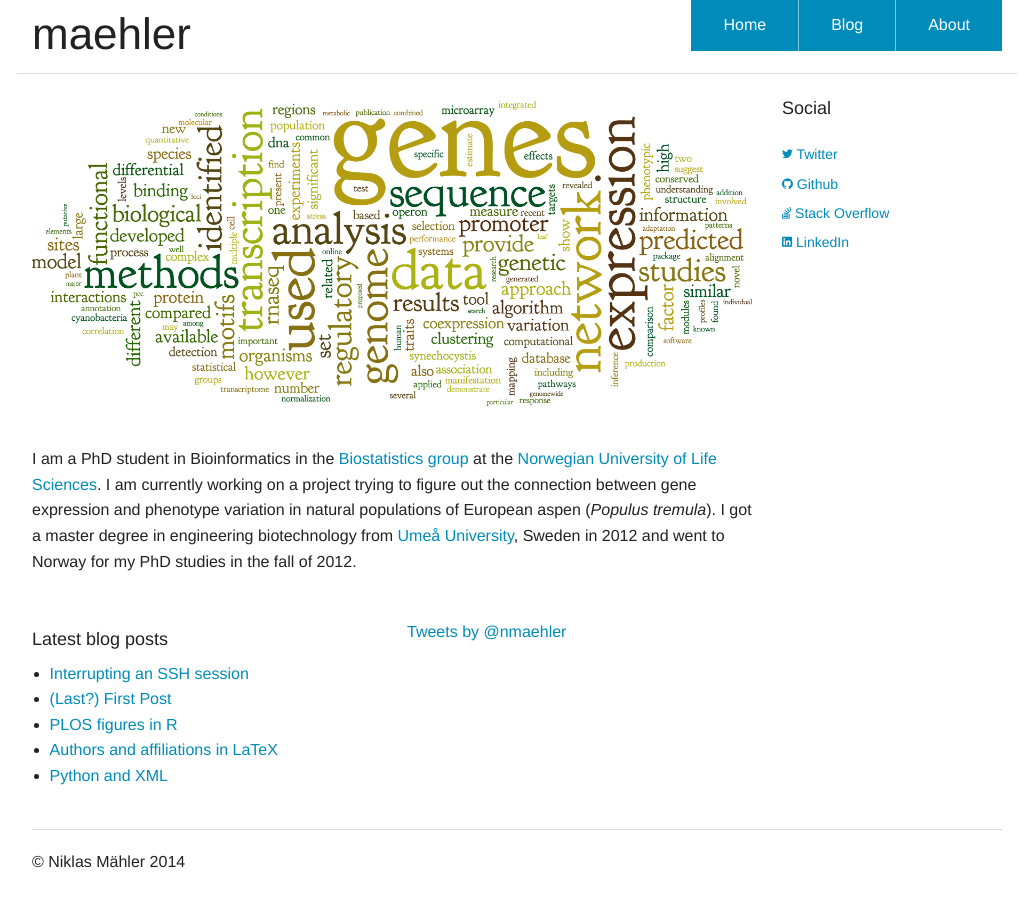
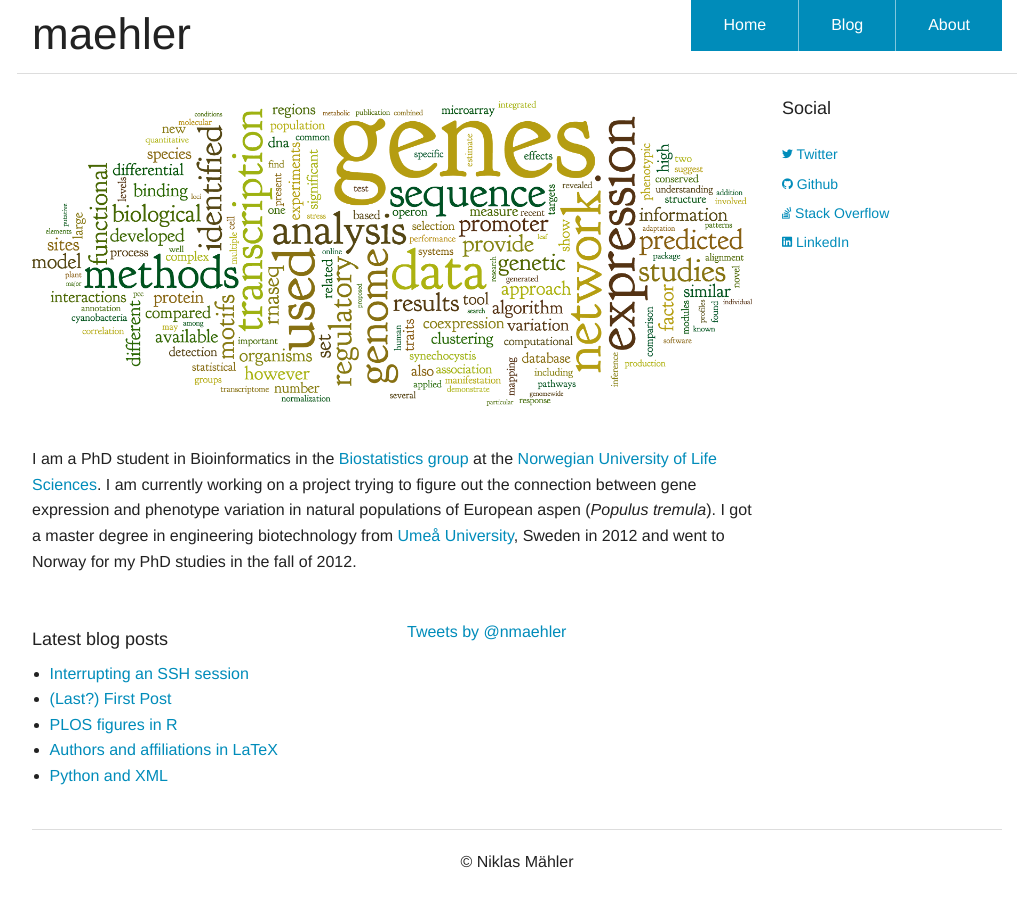
Before and after one commit to maehler/maehler.github.io, a Jekyll site: the page built from index.html, in a window 1280 px wide. Shown: the whole page, without its empty margins (123-1156 px from the left). Built offline with Jekyll 4.4.1, drawn with Linux system fonts in a browser that asks for light colours; comment, search, counter and statistics services are not loaded.

Commit message:
Centering of footer

```diff
--- a/_includes/footer.html
+++ b/_includes/footer.html
@@ -1,11 +1,7 @@
 		<footer class="row">
-			<div class="large-12 columns">
+			<div class="small-12 columns">
 				<hr>
-				<div class="row">
-					<div class="large-9 columns">
-						<p>&copy; Niklas Mähler 2014</p>
-					</div>
-				</div>
+				<p class="x-center">&copy; Niklas Mähler</p>
 			</div>
 		</footer>
 		<script>
```
